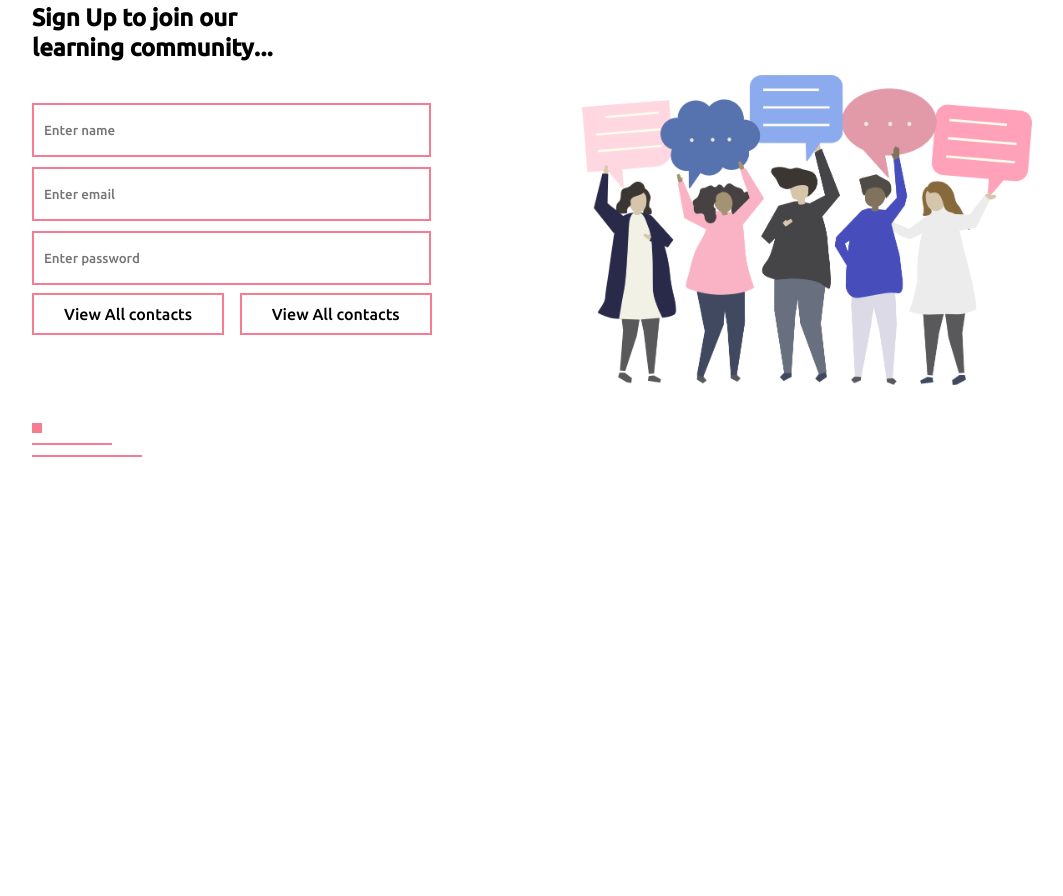
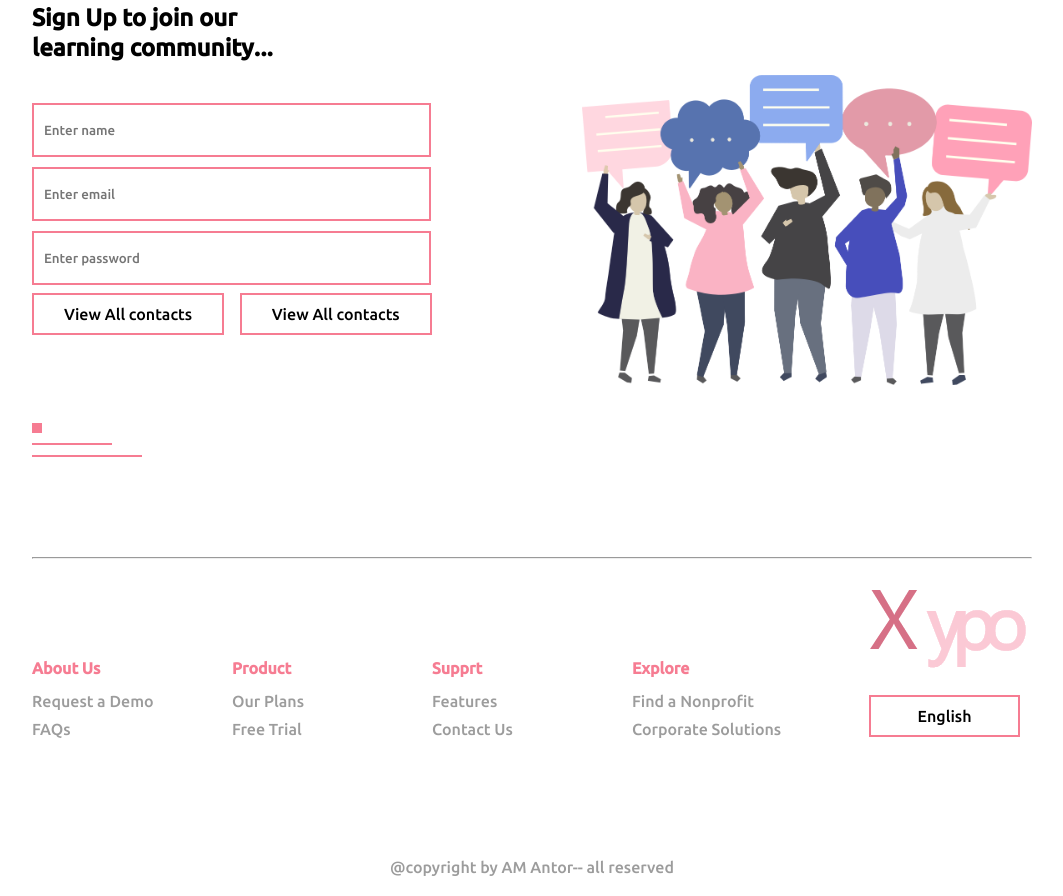
Before and after one commit to antor10655gh/xypo-education, a plain HTML site: page index.html in a window 1280 px wide. Shown: the part 2976-3872 px from the top of the page, without its empty margins (108-1171 px from the left). Before the commit the page ends 3533 px from the top, so only its background shows below. Drawn offline with Linux system fonts and the light colour scheme.

Commit message:
add footer section

```diff
--- a/assets/css/style.css
+++ b/assets/css/style.css
@@ -383,3 +383,63 @@ input:focus {
     outline: none;
     border: 2px solid rgb(255, 0, 140);
 }
+
+/* footer-section */
+.footer-main {
+    display: grid;
+    grid-template-columns: repeat(5, 1fr);
+    position: relative;
+}
+
+.footer-content h4 {
+    color: var(--main-color);
+}
+
+.footer-main .footer-content ul {
+    margin-top: 15px;
+}
+
+.footer-main .footer-content ul li {
+    list-style: none;
+    margin-top: 10px;
+}
+
+.footer-main .footer-content ul li a {
+    text-decoration: none;
+    color: var(--p-color);
+    transition: .5s;
+}
+
+.footer-main .footer-content ul li a:hover {
+    color: var(--main-color);
+}
+
+.footer-language {
+    position: absolute;
+    right: 0px;
+    top: -100px;
+    display: flex;
+    flex-direction: column;
+    gap: 24px;
+}
+
+.footer-language a {
+    text-decoration: none;
+    padding: 10px 30px;
+    color: #000;
+    border: 2px solid var(--main-color);
+    transition: .5s;
+    margin-right: 12px;
+    text-align: center;
+}
+
+.footer-language a:hover {
+    color: #fff;
+    background-color: var(--main-color);
+}
+
+.copyright {
+    text-align: center;
+    padding: 20px 0;
+    color: var(--p-color);
+}
--- a/index.html
+++ b/index.html
@@ -167,7 +167,46 @@
             </div>
         </section>
     <!-- contact-section end -->
-
+<section class="container"><hr class=""></section>
+    <!-- footer-section start -->
+    <footer class="container">
+        <div class="footer-main">
+             <div class="footer-content">
+                 <h4>About Us</h4>
+                 <ul>
+                     <li><a href="">Request a Demo</a></li>
+                     <li><a href="">FAQs</a></li>
+                 </ul>
+             </div>
+             <div class="footer-content">
+                 <h4>Product</h4>
+                 <ul>
+                     <li><a href="">Our Plans</a></li>
+                     <li><a href="">Free Trial</a></li>
+                 </ul>
+             </div>
+             <div class="footer-content">
+                 <h4>Supprt</h4>
+                 <ul>
+                     <li><a href="">Features</a></li>
+                     <li><a href="">Contact Us</a></li>
+                 </ul>
+             </div>
+             <div class="footer-content">
+                 <h4>Explore</h4>
+                 <ul>
+                     <li><a href="">Find a Nonprofit</a></li>
+                     <li><a href="">Corporate Solutions</a></li>
+                 </ul>
+             </div>
+             <div class="footer-content footer-language">
+                 <img src="assets/images/logo.png" alt="">
+                 <a href="">English</a>
+             </div>
+        </div>
+    </footer>
+    <!-- footer-section end -->
+    <p class="copyright">@copyright by AM Antor-- all reserved</p>
     </main>
 </body>
 </html>
```
